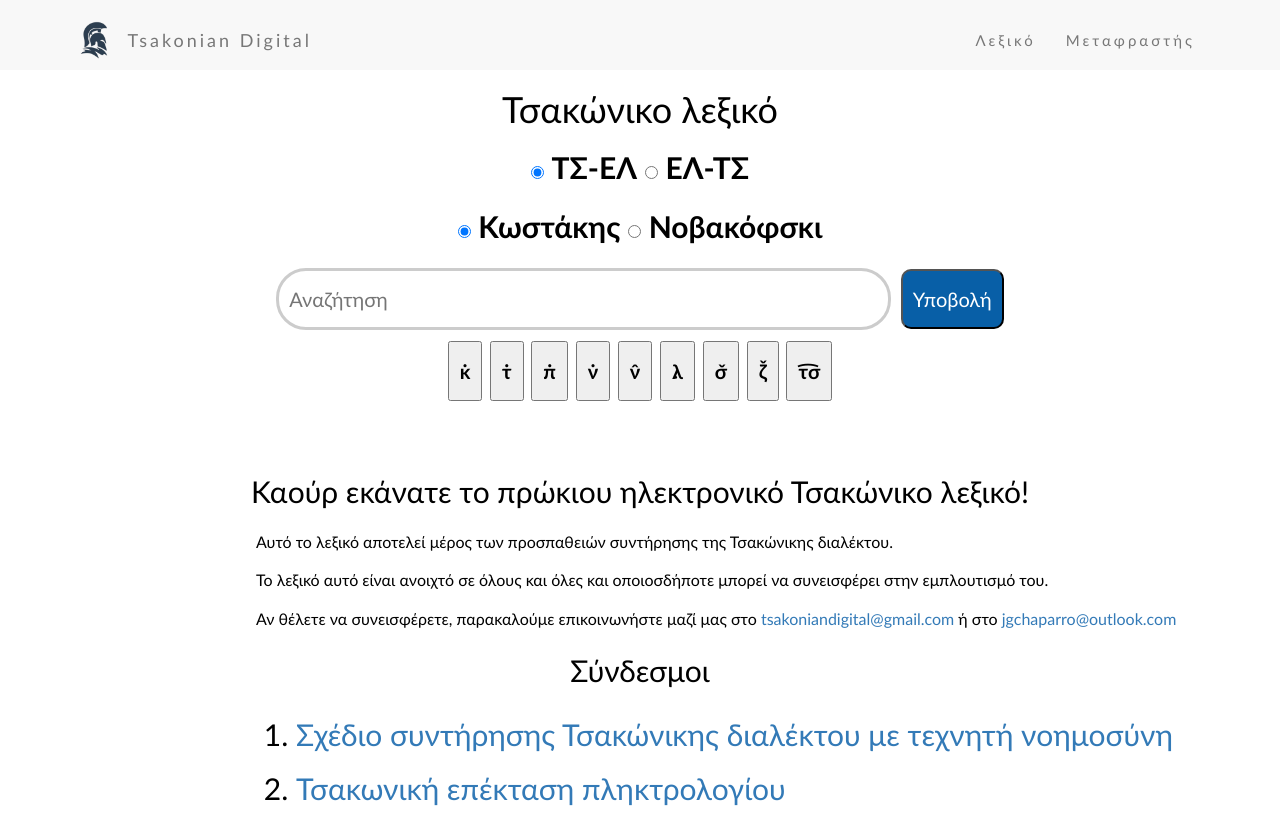
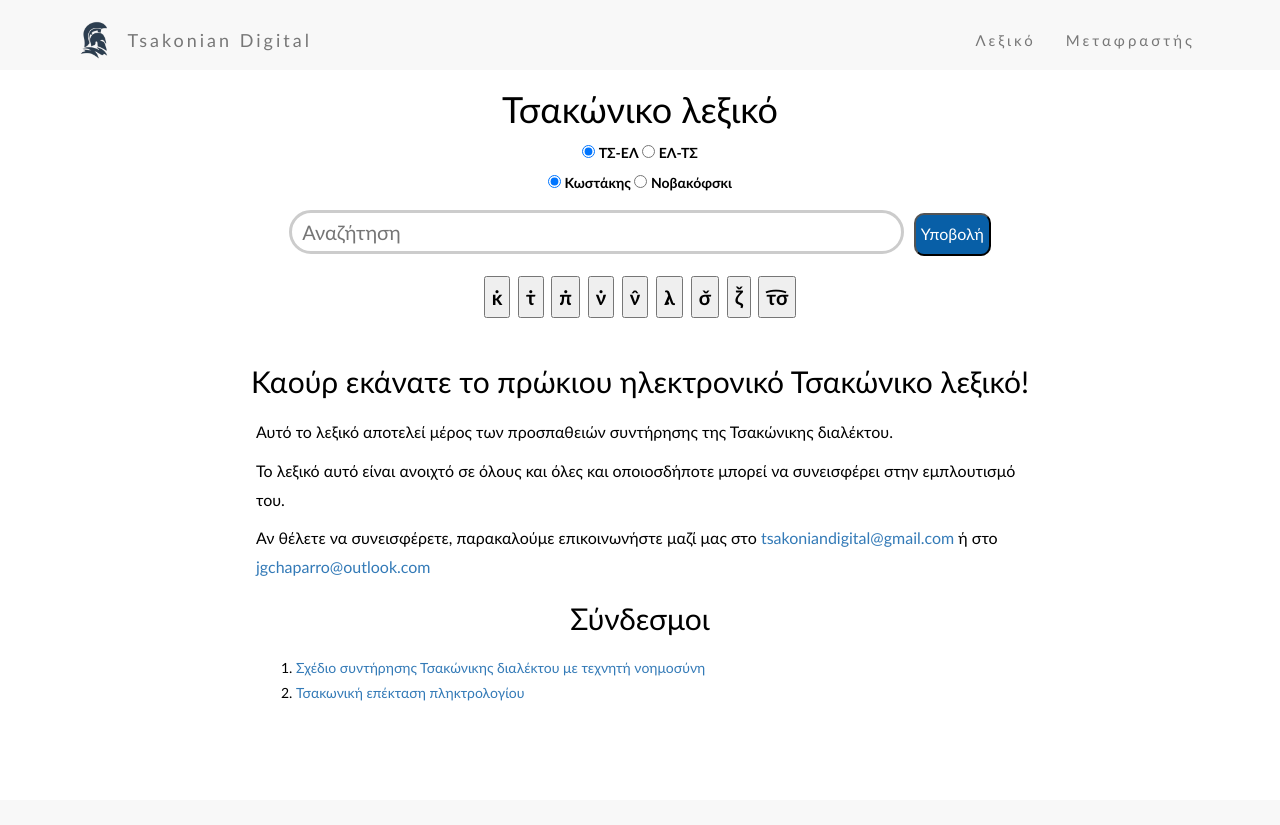
Before and after one commit to jgchaparro/tsakonian_digital, a Django app: page /dictionary/ in a window 1280 px wide. After the commit the page ends 701 px from the top, so only its background shows below. Run offline with Django 4.2, Linux system fonts and the light colour scheme; some libraries are stand-ins or nearby versions.

Commit message:
Saving working translator!

```diff
--- a/static/base/css/main.css
+++ b/static/base/css/main.css
@@ -1,5 +1,5 @@
 body {
-    font: 30px Calibri, sans-serif;
+    font-family: Calibri;
     line-height: 1.8;
     color: #000000;
   }
--- a/static/dictionary/css/main.css
+++ b/static/dictionary/css/main.css
@@ -4,6 +4,7 @@
   }
 
   .search-bar {
+    font-family: Calibri;
     text-align: center;
     margin-top: 10px;
     font-size: 20px;
@@ -13,7 +14,7 @@
 
   .search-bar input {
     width: 80%;
-    padding: 10px;
+    padding-left: 10px;
     border: 3px solid #ccc;
     margin-right: 5px;
     border-radius: 30px;
@@ -22,9 +23,9 @@
   .search-bar button {
     background-color: #085fa7;
     color: #fff;
-    padding: 10px;
+    padding: 5px;
     border-radius: 10px;
-    font-size: 20px;
+    font-size: 16px;
   }
 
   .letter-buttons {
@@ -36,14 +37,13 @@
   .letter-buttons button {
     font-family: Calibri;
     font-size: 20px;
-    padding: 10px;
     font-weight: 600;
   }
 
   .index_text, .translation{
       padding-left: 20%;
+      padding-right: 20%;
   }
-
 
   h1 {
     text-align: center;
--- a/templates/translator/index.html
+++ b/templates/translator/index.html
@@ -70,7 +70,7 @@
       </span>
       <div class="message-text chat-body clearfix">
         <div class="header message-sender">
-          <strong class="primary-font">You</strong>
+          <strong class="primary-font">Εσείς</strong>
         </div>
         <div class="message-content">
           <p>${message}</p>
@@ -84,9 +84,10 @@
     messagesList.lastElementChild.scrollIntoView(); // Scroll to the bottom
 
     const to_translate = "Translate the following sentence from Spanish to Tsakonian: " + message;
+    console.log(to_translate);
 
     try {
-      const response = await fetch('https://g3gtpfycldxi0pt0.us-east-1.aws.endpoints.huggingface.cloud/v1/chat/completions', {
+      const response = await fetch('https://e10xa42ufttxnpto.us-east-1.aws.endpoints.huggingface.cloud/v1/chat/completions', {
         method: 'POST',
         headers: {
           'Content-Type': 'application/json',
```
